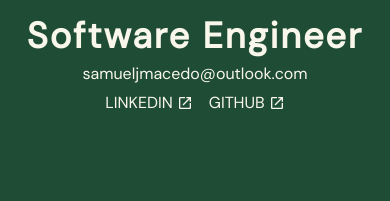
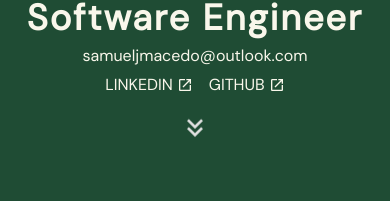
Before and after one commit to samueljmacedo/portfolio, a React (Create React App) app: page / in a window 390 px wide. Shown: the part 599-800 px from the top of the page. Built offline with nearby package versions, Linux system fonts and the light colour scheme.

Commit message:
fix: icone mobile

```diff
--- a/src/App.css
+++ b/src/App.css
@@ -80,7 +80,8 @@
   .content {
     width: 100% !important;
   }
-  .icon_mobile {
+
+  .icon-mobile {
     display: block;
   }
 }
```
